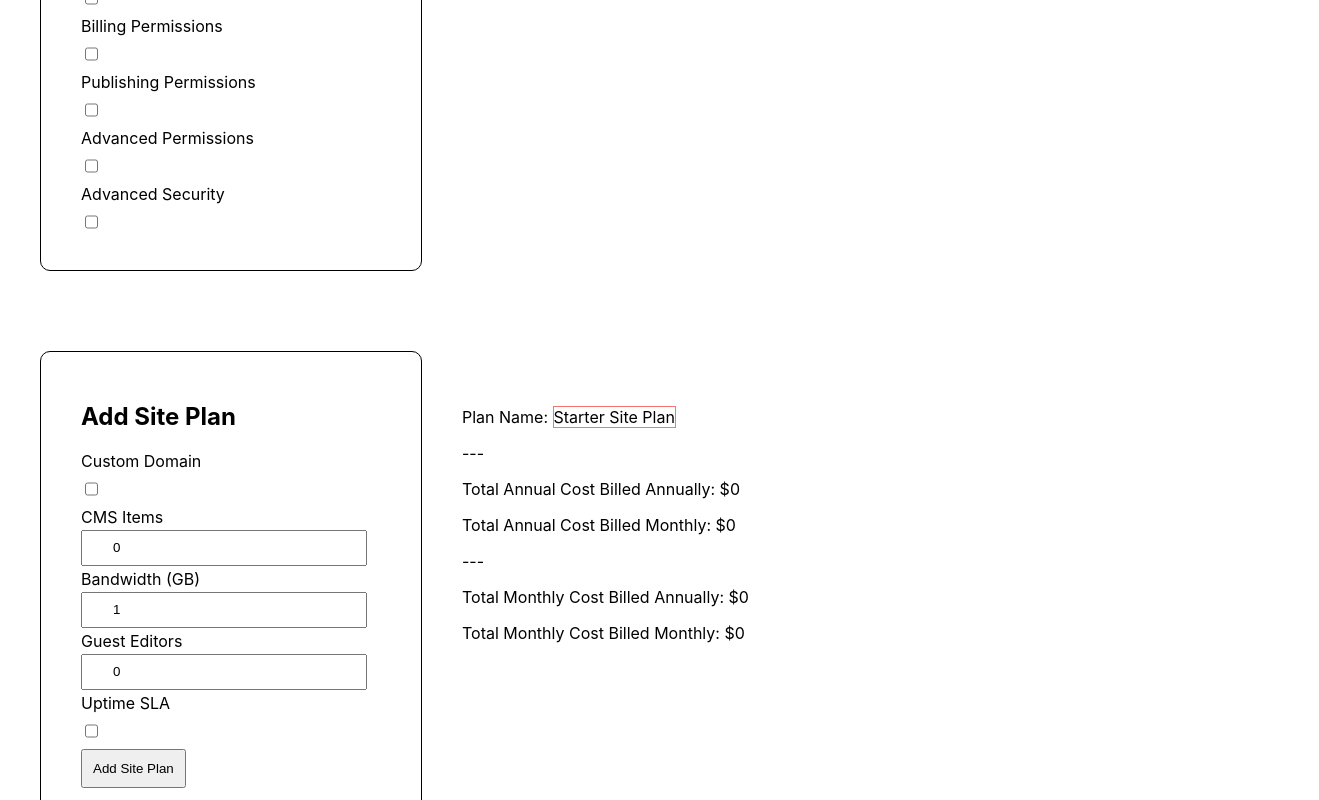
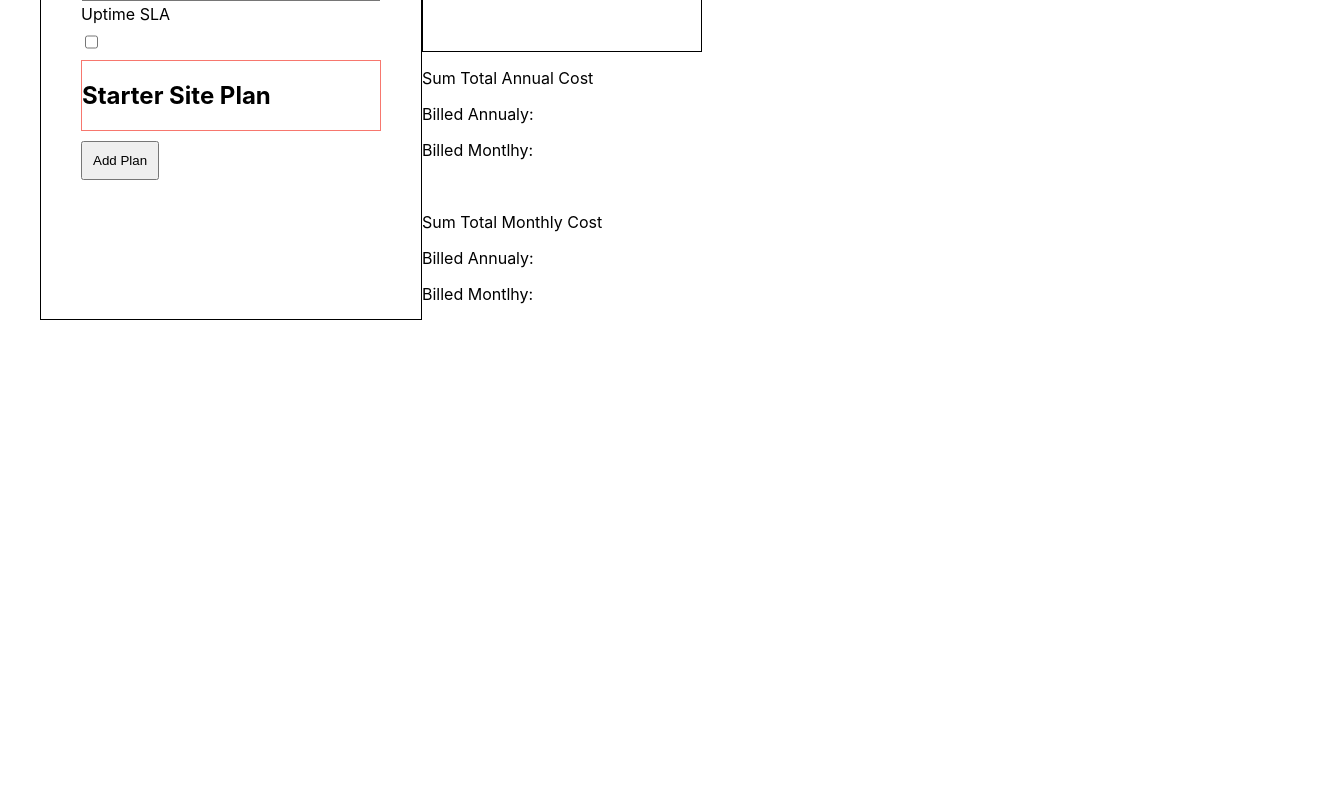
Before and after one commit to Nnadozie/webflow-calc, a React (Create React App) app: page / in a window 1280 px wide. Shown: the part 360-1160 px from the top of the page, 1319 px wide, since content can reach past the window. After the commit the page ends 800 px from the top, so only its background shows below. Built offline with nearby package versions, Linux system fonts and the light colour scheme.

Commit message:
create selecton component

```diff
--- a/src/App.tsx
+++ b/src/App.tsx
@@ -8,9 +8,9 @@ import EcommercePlan from './components/EcommercePlan';
 function App() {
   return (
     <div className="App">
-      <WorkspacePlan />
+      {/* <WorkspacePlan /> */}
       <SitePlan />
-      <EcommercePlan />
+      {/* <EcommercePlan /> */}
     </div>
   );
 }
--- /dev/null
+++ b/src/components/Selection.tsx
@@ -0,0 +1,32 @@
+import { ReactElement } from 'react';
+import styled from 'styled-components';
+import { SPlan } from './SitePlan';
+
+interface ISelection {
+  plan?: SPlan;
+  animate?: boolean;
+}
+
+const Root = styled.div`
+  border: 1px solid #f44336b8;
+  animation: animate-background linear 0.1s;
+
+  @keyframes animate-background {
+    from {
+      border: 1px solid #ffffff;
+    }
+    to {
+      border: 1px solid #f44336b8;
+    }
+  }
+`;
+
+const Selection: React.FC<ISelection> = ({ plan, animate }) => {
+  return (
+    <Root>
+      <h2>{plan?.name} Site Plan</h2>
+    </Root>
+  );
+};
+
+export default Selection;
--- a/src/components/SitePlan.tsx
+++ b/src/components/SitePlan.tsx
@@ -1,6 +1,8 @@
 import { useEffect, useState } from 'react';
 import { FieldValues, SubmitHandler, useForm } from 'react-hook-form';
 import styled from 'styled-components';
+import Selection from './Selection';
+import { v4 as uuid } from 'uuid';
 
 import SitePlanResult from './SitePlanResult';
 
@@ -85,8 +87,6 @@ const Root = styled.div`
     text-align: start;
     padding: 30px 40px 30px;
     border: 1px solid;
-    border-radius: 10px;
-
     button {
       padding: 10px;
     }
@@ -106,10 +106,13 @@ const Root = styled.div`
 
   input[type='number'],
   select {
-    max-width: 300px;
-    width: 250px;
+    width: 100%;
+    box-sizing: border-box;
     padding-left: 30px;
-    display: ;
+  }
+
+  button {
+    margin-top: 10px;
   }
 `;
 
@@ -200,9 +203,19 @@ function SitePlan() {
     return resPlan;
   }
 
-  const [totalS, setTotalS] = useState({});
+  const [totalSumCost, setTotalSumCost] = useState({
+    monthlyBilledAnnualy: 0,
+    monthlyBilledMonthly: 0,
+    annualyBilledAnnualy: 0,
+    annualyBilledMonthly: 0,
+  });
 
-  const onSiteChange = (a: number, b: number, c: number, d: number) => {};
+  const onSiteChange = (
+    monthlyBilledAnnualy: number,
+    monthlyBilledMonthly: number,
+    annualyBilledAnnualy: number,
+    annualyBilledMonthly: number,
+  ) => {};
 
   return (
     <>
@@ -231,18 +244,31 @@ function SitePlan() {
             Uptime SLA
             <input type="checkbox" placeholder="Uptime SLA" {...register('uptimeSla', {})} />
           </label>
-          <button type="submit">Add Site Plan</button>
+          <label></label>
+          <Selection key={uuid()} plan={plan}></Selection>
+
+          <button type="submit">Add Plan</button>
           {addedWarning && <h3>You already added one {plan.name} site plan</h3>}
         </form>
 
-        <SitePlanResult plan={plan} animate showCount={false}></SitePlanResult>
+        <div>
+          <SelectedPlans>
+            <h2>Added Site Plans</h2>
+            {addedPlans.map((plan) => (
+              <SitePlanResult key={plan.name} plan={plan} controls></SitePlanResult>
+            ))}
+          </SelectedPlans>
+          <p>Sum Total Annual Cost</p>
+          <p>Billed Annualy:{}</p>
+          <p>Billed Montlhy:</p>
+
+          <br></br>
+
+          <p>Sum Total Monthly Cost</p>
+          <p>Billed Annualy:</p>
+          <p>Billed Montlhy:</p>
+        </div>
       </Root>
-      <SelectedPlans>
-        <h2>Added Site Plans</h2>
-        {addedPlans.map((plan) => (
-          <SitePlanResult key={plan.name} plan={plan} controls></SitePlanResult>
-        ))}
-      </SelectedPlans>
     </>
   );
 }
--- a/src/components/SitePlanResult.tsx
+++ b/src/components/SitePlanResult.tsx
@@ -15,8 +15,6 @@ interface RootProps {
   animate?: boolean;
 }
 const Root = styled.div<RootProps>`
-  padding: 40px;
-
   span {
     border: 1px solid #f44336b8;
     animation: animate-background linear ${({ animate }) => (animate ? 0.1 : 0)}s;
@@ -38,15 +36,17 @@ const SitePlanResult: React.FC<SitePlanResult> = ({ plan, animate, controls, sho
   const billMonthly = plan?.billedMonthlyPerMonthPerSeatPrice ?? 0;
   const [sites, setSites] = useState<number>(1);
 
+  const monthlyBilledMonthly = billMonthly * sites;
+  const monthlyBilledAnnualy = billAnnual * sites;
+
+  const annualyBilledAnnualy = billAnnual * 12 * sites;
+  const annualyBilledMonthly = billMonthly * 12 * sites;
+
   useEffect(() => {
-    const monthlyBilledMonthly = 10;
-    const monthlyBilledAnnualy = 20;
-
-    const annualyBilledAnnualy = 30;
-    const annualyBilledMonthly = 40;
     onSiteChange &&
       onSiteChange(monthlyBilledAnnualy, monthlyBilledMonthly, annualyBilledAnnualy, annualyBilledMonthly);
   }, [sites]);
+
   return (
     <Root key={key} animate={animate}>
       <p>
@@ -58,18 +58,19 @@ const SitePlanResult: React.FC<SitePlanResult> = ({ plan, animate, controls, sho
       ---
       <p>
         Total Annual Cost Billed Annually: $
-        {billAnnual * 12 * sites === Infinity ? 'Custom Pricing' : billAnnual * 12 * sites}
+        {annualyBilledAnnualy === Infinity ? 'Custom Pricing' : annualyBilledAnnualy}
       </p>
       <p>
-        Total Annual Cost Billed Monthly: $
-        {billMonthly * 12 * sites === Infinity ? 'Custom Pricing' : billMonthly * 12 * sites}
+        Total Annual Cost Billed Monthly: ${annualyBilledMonthly === Infinity ? 'Custom Pricing' : annualyBilledMonthly}
       </p>
       ---
       <p>
-        Total Monthly Cost Billed Annually: ${billAnnual * sites === Infinity ? 'Custom Pricing' : billAnnual * sites}
+        Total Monthly Cost Billed Annually: $
+        {monthlyBilledAnnualy === Infinity ? 'Custom Pricing' : monthlyBilledAnnualy}
       </p>
       <p>
-        Total Monthly Cost Billed Monthly: ${billMonthly * sites === Infinity ? 'Custom Pricing' : billMonthly * sites}
+        Total Monthly Cost Billed Monthly: $
+        {monthlyBilledMonthly === Infinity ? 'Custom Pricing' : monthlyBilledMonthly}
       </p>
       {controls && (
         <>
```
